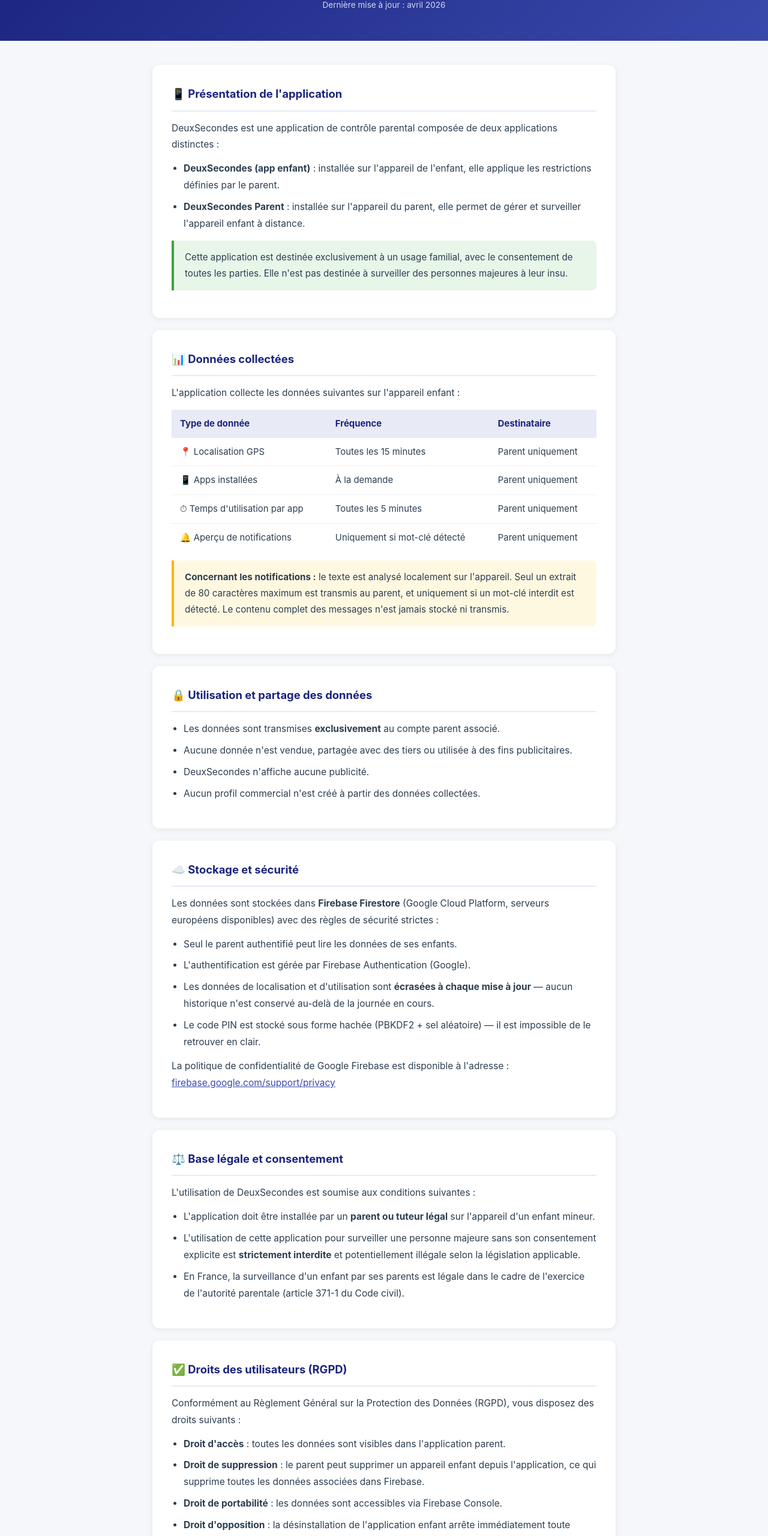
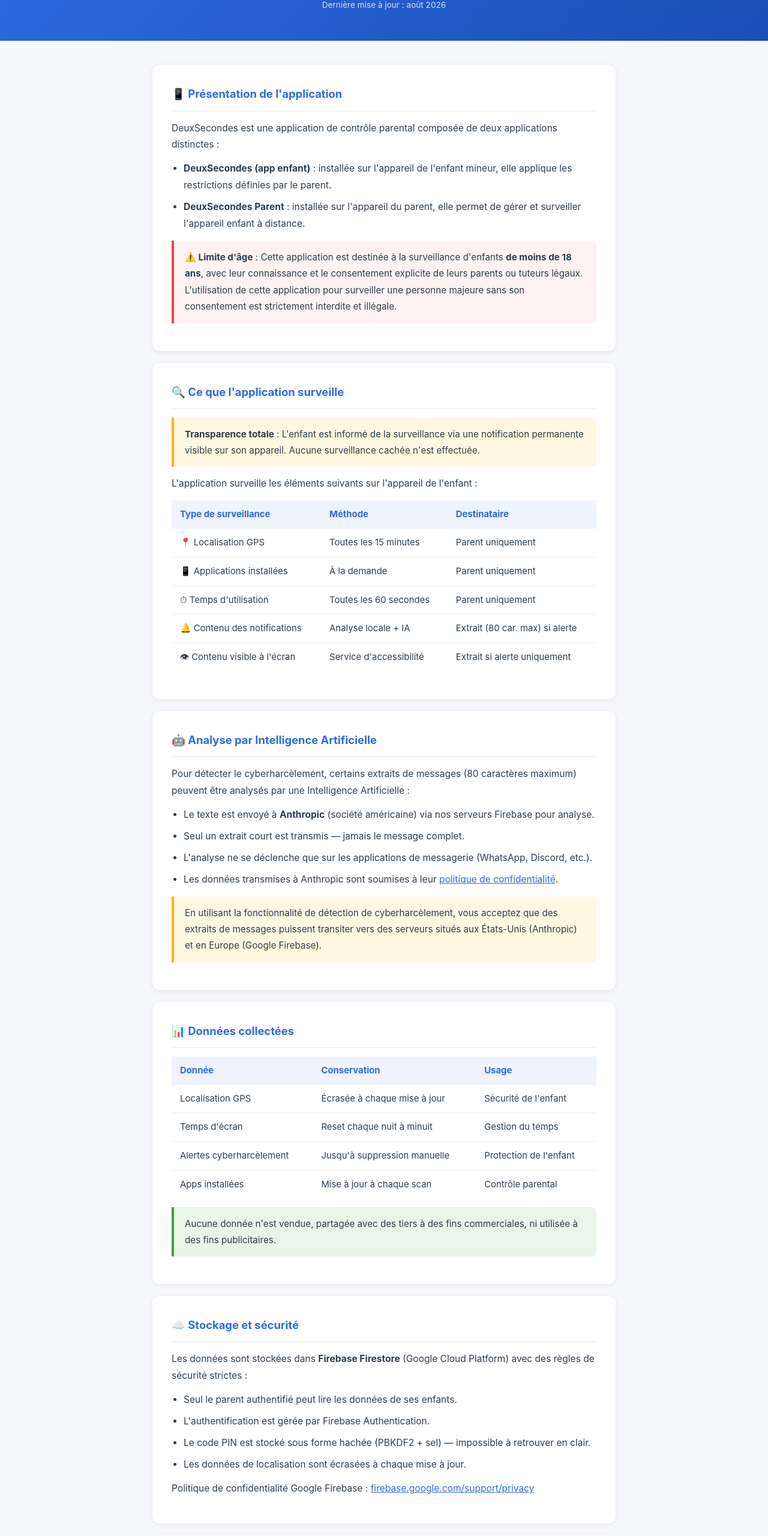
Before and after one commit to schaellerclems-dot/deuxsecondes-privacy, a plain HTML site: page index.html in a window 1280 px wide. Shown: the part 157-2717 px from the top of the page at 60% size. Drawn offline with Linux system fonts and the light colour scheme.

Commit message:
index.html

```diff
--- a/index.html
+++ b/index.html
@@ -13,7 +13,7 @@
     line-height: 1.8;
   }
   header {
-    background: linear-gradient(135deg, #1A237E, #3949AB);
+    background: linear-gradient(135deg, #2D6BE4, #1A4DB5);
     color: white;
     padding: 48px 24px 36px;
     text-align: center;
@@ -29,11 +29,11 @@
     box-shadow: 0 2px 8px rgba(0,0,0,0.07);
   }
   h2 {
-    color: #1A237E;
+    color: #2D6BE4;
     font-size: 1.15em;
     margin-bottom: 14px;
     padding-bottom: 10px;
-    border-bottom: 2px solid #E8EAF6;
+    border-bottom: 2px solid #EEF3FD;
     display: flex;
     align-items: center;
     gap: 10px;
@@ -41,16 +41,6 @@
   p { margin-bottom: 12px; font-size: 0.97em; }
   ul { padding-left: 20px; margin-bottom: 12px; }
   li { margin-bottom: 8px; font-size: 0.97em; }
-  .badge {
-    display: inline-block;
-    background: #E8EAF6;
-    color: #1A237E;
-    border-radius: 6px;
-    padding: 2px 10px;
-    font-size: 0.82em;
-    font-weight: 600;
-    margin-bottom: 10px;
-  }
   .highlight {
     background: #E8F5E9;
     border-left: 4px solid #43A047;
@@ -67,8 +57,16 @@
     margin: 14px 0;
     font-size: 0.95em;
   }
+  .important {
+    background: #FEF2F2;
+    border-left: 4px solid #EF4444;
+    padding: 14px 18px;
+    border-radius: 0 8px 8px 0;
+    margin: 14px 0;
+    font-size: 0.95em;
+  }
   table { width: 100%; border-collapse: collapse; margin: 14px 0; font-size: 0.93em; }
-  th { background: #E8EAF6; color: #1A237E; padding: 10px 14px; text-align: left; }
+  th { background: #EEF3FD; color: #2D6BE4; padding: 10px 14px; text-align: left; }
   td { padding: 10px 14px; border-bottom: 1px solid #f0f0f0; }
   tr:last-child td { border-bottom: none; }
   footer {
@@ -77,7 +75,7 @@
     color: #888;
     font-size: 0.88em;
   }
-  a { color: #3949AB; }
+  a { color: #2D6BE4; }
 </style>
 </head>
 <body>
@@ -85,7 +83,7 @@
 <header>
   <h1>🛡️ Politique de Confidentialité</h1>
   <p>DeuxSecondes — Application de contrôle parental</p>
-  <p style="margin-top:8px; font-size:0.85em;">Dernière mise à jour : avril 2026</p>
+  <p style="margin-top:8px; font-size:0.85em;">Dernière mise à jour : août 2026</p>
 </header>
 
 <div class="container">
@@ -94,21 +92,24 @@
     <h2>📱 Présentation de l'application</h2>
     <p>DeuxSecondes est une application de contrôle parental composée de deux applications distinctes :</p>
     <ul>
-      <li><strong>DeuxSecondes (app enfant)</strong> : installée sur l'appareil de l'enfant, elle applique les restrictions définies par le parent.</li>
+      <li><strong>DeuxSecondes (app enfant)</strong> : installée sur l'appareil de l'enfant mineur, elle applique les restrictions définies par le parent.</li>
       <li><strong>DeuxSecondes Parent</strong> : installée sur l'appareil du parent, elle permet de gérer et surveiller l'appareil enfant à distance.</li>
     </ul>
-    <div class="highlight">
-      Cette application est destinée exclusivement à un usage familial, avec le consentement de toutes les parties. Elle n'est pas destinée à surveiller des personnes majeures à leur insu.
+    <div class="important">
+      <strong>⚠️ Limite d'âge</strong> : Cette application est destinée à la surveillance d'enfants <strong>de moins de 18 ans</strong>, avec leur connaissance et le consentement explicite de leurs parents ou tuteurs légaux. L'utilisation de cette application pour surveiller une personne majeure sans son consentement est strictement interdite et illégale.
     </div>
   </div>
 
   <div class="card">
-    <h2>📊 Données collectées</h2>
-    <p>L'application collecte les données suivantes sur l'appareil enfant :</p>
+    <h2>🔍 Ce que l'application surveille</h2>
+    <div class="warning">
+      <strong>Transparence totale</strong> : L'enfant est informé de la surveillance via une notification permanente visible sur son appareil. Aucune surveillance cachée n'est effectuée.
+    </div>
+    <p>L'application surveille les éléments suivants sur l'appareil de l'enfant :</p>
     <table>
       <tr>
-        <th>Type de donnée</th>
-        <th>Fréquence</th>
+        <th>Type de surveillance</th>
+        <th>Méthode</th>
         <th>Destinataire</th>
       </tr>
       <tr>
@@ -117,67 +118,110 @@
         <td>Parent uniquement</td>
       </tr>
       <tr>
-        <td>📱 Apps installées</td>
+        <td>📱 Applications installées</td>
         <td>À la demande</td>
         <td>Parent uniquement</td>
       </tr>
       <tr>
-        <td>⏱ Temps d'utilisation par app</td>
-        <td>Toutes les 5 minutes</td>
+        <td>⏱ Temps d'utilisation</td>
+        <td>Toutes les 60 secondes</td>
         <td>Parent uniquement</td>
       </tr>
       <tr>
-        <td>🔔 Aperçu de notifications</td>
-        <td>Uniquement si mot-clé détecté</td>
-        <td>Parent uniquement</td>
+        <td>🔔 Contenu des notifications</td>
+        <td>Analyse locale + IA</td>
+        <td>Extrait (80 car. max) si alerte</td>
+      </tr>
+      <tr>
+        <td>👁 Contenu visible à l'écran</td>
+        <td>Service d'accessibilité</td>
+        <td>Extrait si alerte uniquement</td>
       </tr>
     </table>
+  </div>
+
+  <div class="card">
+    <h2>🤖 Analyse par Intelligence Artificielle</h2>
+    <p>Pour détecter le cyberharcèlement, certains extraits de messages (80 caractères maximum) peuvent être analysés par une Intelligence Artificielle :</p>
+    <ul>
+      <li>Le texte est envoyé à <strong>Anthropic</strong> (société américaine) via nos serveurs Firebase pour analyse.</li>
+      <li>Seul un extrait court est transmis — jamais le message complet.</li>
+      <li>L'analyse ne se déclenche que sur les applications de messagerie (WhatsApp, Discord, etc.).</li>
+      <li>Les données transmises à Anthropic sont soumises à leur <a href="https://www.anthropic.com/privacy" target="_blank">politique de confidentialité</a>.</li>
+    </ul>
     <div class="warning">
-      <strong>Concernant les notifications :</strong> le texte est analysé localement sur l'appareil. Seul un extrait de 80 caractères maximum est transmis au parent, et uniquement si un mot-clé interdit est détecté. Le contenu complet des messages n'est jamais stocké ni transmis.
+      En utilisant la fonctionnalité de détection de cyberharcèlement, vous acceptez que des extraits de messages puissent transiter vers des serveurs situés aux États-Unis (Anthropic) et en Europe (Google Firebase).
     </div>
   </div>
 
   <div class="card">
-    <h2>🔒 Utilisation et partage des données</h2>
-    <ul>
-      <li>Les données sont transmises <strong>exclusivement</strong> au compte parent associé.</li>
-      <li>Aucune donnée n'est vendue, partagée avec des tiers ou utilisée à des fins publicitaires.</li>
-      <li>DeuxSecondes n'affiche aucune publicité.</li>
-      <li>Aucun profil commercial n'est créé à partir des données collectées.</li>
-    </ul>
+    <h2>📊 Données collectées</h2>
+    <table>
+      <tr>
+        <th>Donnée</th>
+        <th>Conservation</th>
+        <th>Usage</th>
+      </tr>
+      <tr>
+        <td>Localisation GPS</td>
+        <td>Écrasée à chaque mise à jour</td>
+        <td>Sécurité de l'enfant</td>
+      </tr>
+      <tr>
+        <td>Temps d'écran</td>
+        <td>Reset chaque nuit à minuit</td>
+        <td>Gestion du temps</td>
+      </tr>
+      <tr>
+        <td>Alertes cyberharcèlement</td>
+        <td>Jusqu'à suppression manuelle</td>
+        <td>Protection de l'enfant</td>
+      </tr>
+      <tr>
+        <td>Apps installées</td>
+        <td>Mise à jour à chaque scan</td>
+        <td>Contrôle parental</td>
+      </tr>
+    </table>
+    <div class="highlight">
+      Aucune donnée n'est vendue, partagée avec des tiers à des fins commerciales, ni utilisée à des fins publicitaires.
+    </div>
   </div>
 
   <div class="card">
     <h2>☁️ Stockage et sécurité</h2>
-    <p>Les données sont stockées dans <strong>Firebase Firestore</strong> (Google Cloud Platform, serveurs européens disponibles) avec des règles de sécurité strictes :</p>
+    <p>Les données sont stockées dans <strong>Firebase Firestore</strong> (Google Cloud Platform) avec des règles de sécurité strictes :</p>
     <ul>
       <li>Seul le parent authentifié peut lire les données de ses enfants.</li>
-      <li>L'authentification est gérée par Firebase Authentication (Google).</li>
-      <li>Les données de localisation et d'utilisation sont <strong>écrasées à chaque mise à jour</strong> — aucun historique n'est conservé au-delà de la journée en cours.</li>
-      <li>Le code PIN est stocké sous forme hachée (PBKDF2 + sel aléatoire) — il est impossible de le retrouver en clair.</li>
+      <li>L'authentification est gérée par Firebase Authentication.</li>
+      <li>Le code PIN est stocké sous forme hachée (PBKDF2 + sel) — impossible à retrouver en clair.</li>
+      <li>Les données de localisation sont écrasées à chaque mise à jour.</li>
     </ul>
-    <p>La politique de confidentialité de Google Firebase est disponible à l'adresse : <a href="https://firebase.google.com/support/privacy" target="_blank">firebase.google.com/support/privacy</a></p>
+    <p>Politique de confidentialité Google Firebase : <a href="https://firebase.google.com/support/privacy" target="_blank">firebase.google.com/support/privacy</a></p>
   </div>
 
   <div class="card">
-    <h2>⚖️ Base légale et consentement</h2>
-    <p>L'utilisation de DeuxSecondes est soumise aux conditions suivantes :</p>
+    <h2>⚖️ Base légale (RGPD)</h2>
+    <p>Le traitement des données repose sur :</p>
     <ul>
-      <li>L'application doit être installée par un <strong>parent ou tuteur légal</strong> sur l'appareil d'un enfant mineur.</li>
-      <li>L'utilisation de cette application pour surveiller une personne majeure sans son consentement explicite est <strong>strictement interdite</strong> et potentiellement illégale selon la législation applicable.</li>
-      <li>En France, la surveillance d'un enfant par ses parents est légale dans le cadre de l'exercice de l'autorité parentale (article 371-1 du Code civil).</li>
+      <li><strong>L'intérêt légitime</strong> du parent à protéger son enfant mineur (Art. 6.1.f RGPD)</li>
+      <li><strong>L'autorité parentale</strong> prévue par l'article 371-1 du Code civil français</li>
+      <li><strong>Le consentement</strong> de l'enfant, informé via la notification permanente affichée sur son appareil</li>
     </ul>
+    <div class="important">
+      Cette application est destinée aux enfants <strong>de moins de 18 ans</strong>. Pour les mineurs de 15 à 18 ans, le RGPD leur reconnaît des droits propres sur leurs données. Nous recommandons d'obtenir leur accord explicite avant installation.
+    </div>
   </div>
 
   <div class="card">
-    <h2>✅ Droits des utilisateurs (RGPD)</h2>
-    <p>Conformément au Règlement Général sur la Protection des Données (RGPD), vous disposez des droits suivants :</p>
+    <h2>✅ Droits des utilisateurs</h2>
     <ul>
       <li><strong>Droit d'accès</strong> : toutes les données sont visibles dans l'application parent.</li>
-      <li><strong>Droit de suppression</strong> : le parent peut supprimer un appareil enfant depuis l'application, ce qui supprime toutes les données associées dans Firebase.</li>
-      <li><strong>Droit de portabilité</strong> : les données sont accessibles via Firebase Console.</li>
-      <li><strong>Droit d'opposition</strong> : la désinstallation de l'application enfant arrête immédiatement toute collecte de données.</li>
+      <li><strong>Droit de suppression</strong> : le parent peut supprimer un appareil enfant, ce qui supprime toutes ses données dans Firebase.</li>
+      <li><strong>Droit d'opposition</strong> : la désinstallation de l'application enfant arrête immédiatement toute collecte.</li>
+      <li><strong>Droit à la portabilité</strong> : les données sont accessibles via Firebase Console.</li>
     </ul>
+    <p>Pour exercer vos droits, contactez-nous à l'adresse indiquée ci-dessous.</p>
   </div>
 
   <div class="card">
@@ -185,49 +229,53 @@
     <table>
       <tr>
         <th>Permission</th>
-        <th>Usage</th>
+        <th>Utilisation</th>
       </tr>
       <tr>
         <td>Service d'accessibilité</td>
-        <td>Détection de l'app au premier plan pour appliquer les restrictions</td>
+        <td>Détecter l'app au premier plan, lire le contenu visible pour détecter le cyberharcèlement</td>
       </tr>
       <tr>
-        <td>Localisation (premier plan + arrière-plan)</td>
-        <td>Envoi de la position au parent toutes les 15 minutes</td>
+        <td>Localisation (arrière-plan)</td>
+        <td>Envoi GPS toutes les 15 minutes au parent</td>
+      </tr>
+      <tr>
+        <td>Accès aux notifications</td>
+        <td>Analyse des messages pour détecter le cyberharcèlement</td>
       </tr>
       <tr>
         <td>Administrateur de l'appareil</td>
         <td>Protection contre la désinstallation non autorisée</td>
       </tr>
       <tr>
-        <td>Accès aux notifications</td>
-        <td>Analyse locale pour détecter du cyberharcèlement</td>
+        <td>QUERY_ALL_PACKAGES</td>
+        <td>Liste des applications installées pour le contrôle parental</td>
       </tr>
       <tr>
-        <td>QUERY_ALL_PACKAGES</td>
-        <td>Liste des apps installées pour le contrôle parental</td>
+        <td>Données d'utilisation</td>
+        <td>Temps passé sur chaque application</td>
       </tr>
     </table>
   </div>
 
   <div class="card">
-    <h2>✏️ Modifications de cette politique</h2>
-    <p>Nous nous réservons le droit de modifier cette politique de confidentialité. Toute modification sera notifiée via une mise à jour de l'application. La date de dernière mise à jour est indiquée en haut de cette page.</p>
+    <h2>✏️ Modifications</h2>
+    <p>Nous nous réservons le droit de modifier cette politique. Toute modification sera notifiée via une mise à jour de l'application. La date de dernière mise à jour est indiquée en haut de cette page.</p>
   </div>
 
   <div class="card">
     <h2>📬 Contact</h2>
-    <p>Pour toute question concernant cette politique de confidentialité ou pour exercer vos droits :</p>
-    <p>
-      <strong>Email :</strong> <a href="mailto:[VOTRE_EMAIL]">[VOTRE_EMAIL]</a>
-    </p>
+    <p>Pour toute question ou pour exercer vos droits RGPD :</p>
+    <p><strong>Responsable du traitement :</strong> Raftel Developpement</p>
+    <p><strong>SIRET :</strong> 102 032 976 00031</p>
+    <p><strong>Email :</strong> <a href="mailto:rafteldeveloppement@proton.me">rafteldeveloppement@proton.me</a></p>
   </div>
 
 </div>
 
 <footer>
-  <p>© 2026 DeuxSecondes — Tous droits réservés</p>
-  <p style="margin-top:8px;">Application de contrôle parental — Usage familial uniquement</p>
+  <p>© 2026 Raftel Developpement — Tous droits réservés</p>
+  <p style="margin-top:8px;">DeuxSecondes — Application de contrôle parental pour enfants de moins de 18 ans</p>
 </footer>
 
 </body>
```
